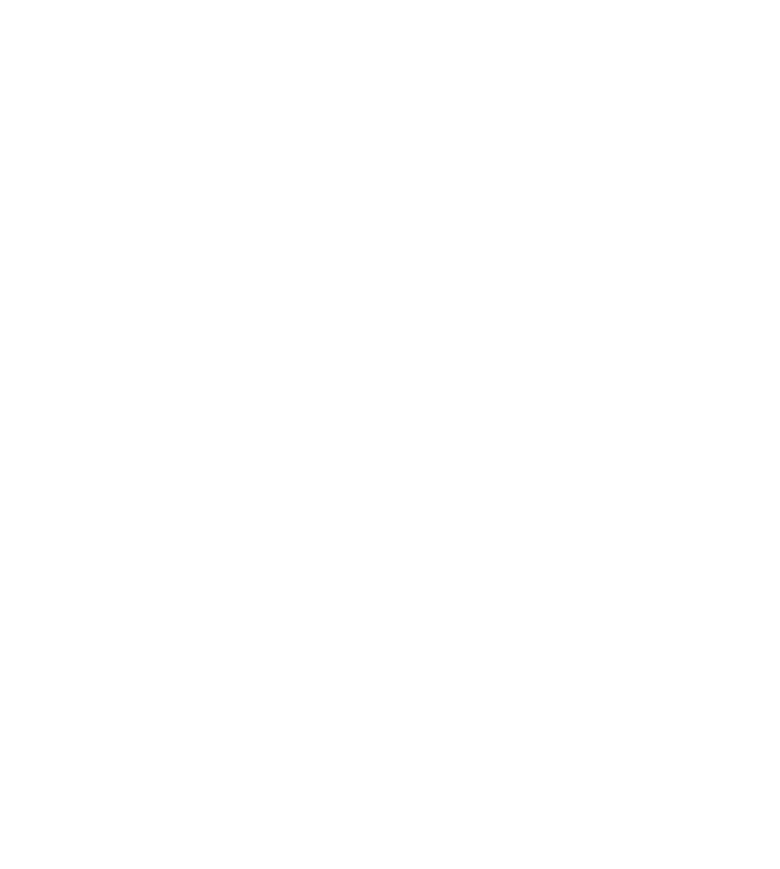
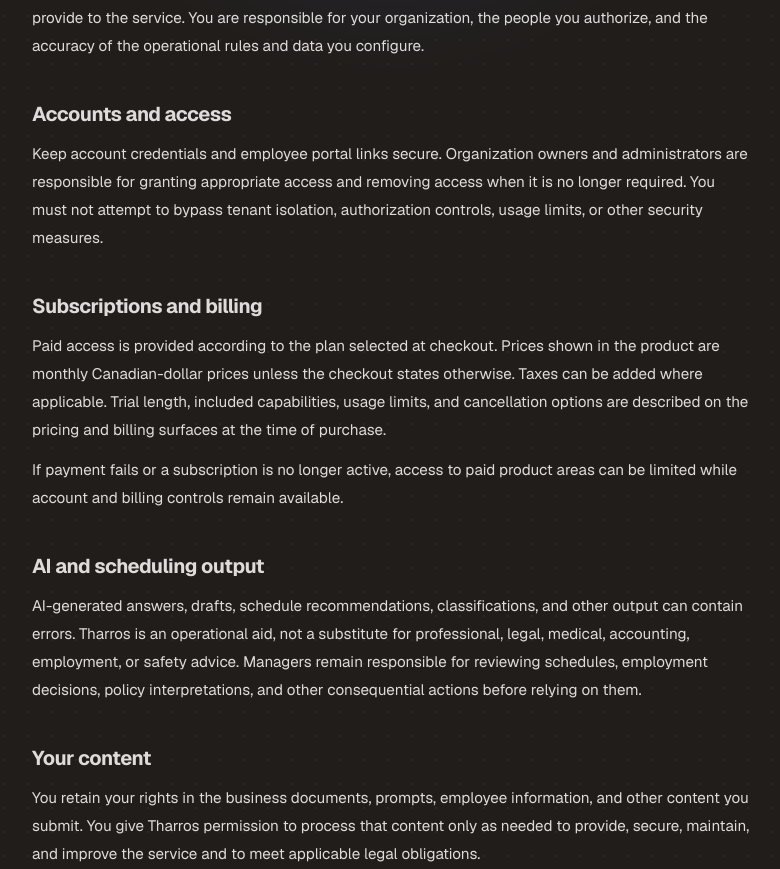
Before and after one commit to TharrosDev/Tharros-Platform, a Next.js app in the folder apps/web/: page /terms in a window 1280 px wide. Before the commit this address had no page. Shown: the part 428-1297 px from the top of the page, without its empty margins (248-1028 px from the left). Before the commit the page ends 800 px from the top, so only its background shows below. Built offline with nearby package versions, Linux system fonts and the light colour scheme.

Commit message:
feat(marketing): add terms of service

```diff
--- /dev/null
+++ b/apps/web/src/app/(marketing)/terms/page.tsx
@@ -0,0 +1,126 @@
+import type { Metadata } from "next";
+
+import { PublicDocument } from "@/components/marketing/public-document";
+
+export const metadata: Metadata = {
+  title: "Terms",
+  description: "Terms for using the Tharros platform.",
+};
+
+export default function TermsPage() {
+  return (
+    <PublicDocument
+      eyebrow="Legal"
+      title="Terms of service"
+      intro="These terms describe the basic conditions for accessing and using Tharros."
+      updated="September 18, 2026"
+    >
+      <section>
+        <h2>Using Tharros</h2>
+        <p>
+          You may use Tharros for lawful business purposes and only with information you have the
+          right to provide to the service. You are responsible for your organization, the people
+          you authorize, and the accuracy of the operational rules and data you configure.
+        </p>
+      </section>
+
+      <section>
+        <h2>Accounts and access</h2>
+        <p>
+          Keep account credentials and employee portal links secure. Organization owners and
+          administrators are responsible for granting appropriate access and removing access when
+          it is no longer required. You must not attempt to bypass tenant isolation, authorization
+          controls, usage limits, or other security measures.
+        </p>
+      </section>
+
+      <section>
+        <h2>Subscriptions and billing</h2>
+        <p>
+          Paid access is provided according to the plan selected at checkout. Prices shown in the
+          product are monthly Canadian-dollar prices unless the checkout states otherwise. Taxes
+          can be added where applicable. Trial length, included capabilities, usage limits, and
+          cancellation options are described on the pricing and billing surfaces at the time of
+          purchase.
+        </p>
+        <p>
+          If payment fails or a subscription is no longer active, access to paid product areas can
+          be limited while account and billing controls remain available.
+        </p>
+      </section>
+
+      <section>
+        <h2>AI and scheduling output</h2>
+        <p>
+          AI-generated answers, drafts, schedule recommendations, classifications, and other output
+          can contain errors. Tharros is an operational aid, not a substitute for professional,
+          legal, medical, accounting, employment, or safety advice. Managers remain responsible for
+          reviewing schedules, employment decisions, policy interpretations, and other
+          consequential actions before relying on them.
+        </p>
+      </section>
+
+      <section>
+        <h2>Your content</h2>
+        <p>
+          You retain your rights in the business documents, prompts, employee information, and
+          other content you submit. You give Tharros permission to process that content only as
+          needed to provide, secure, maintain, and improve the service and to meet applicable legal
+          obligations.
+        </p>
+      </section>
+
+      <section>
+        <h2>Acceptable use</h2>
+        <p>You must not use the service to:</p>
+        <ul>
+          <li>break the law or infringe another person&apos;s rights;</li>
+          <li>upload malicious code or intentionally disrupt the platform;</li>
+          <li>probe or exploit accounts, organizations, systems, or data you are not authorized to access;</li>
+          <li>misrepresent AI output as independently verified when it has not been reviewed; or</li>
+          <li>use the service in a way that creates unreasonable risk to other users or the platform.</li>
+        </ul>
+      </section>
+
+      <section>
+        <h2>Availability and changes</h2>
+        <p>
+          Tharros can change features, limits, providers, or infrastructure as the product evolves.
+          The service may occasionally be unavailable because of maintenance or failures in
+          third-party infrastructure. Material changes to paid capabilities should be reflected in
+          the product and pricing information rather than silently represented as existing
+          functionality.
+        </p>
+      </section>
+
+      <section>
+        <h2>Suspension and termination</h2>
+        <p>
+          Access may be suspended or terminated for non-payment, material violation of these terms,
+          abusive or unlawful use, or security risk. You may cancel a subscription using the
+          available billing controls. Data handling after termination follows the privacy notice
+          and applicable provider retention requirements.
+        </p>
+      </section>
+
+      <section>
+        <h2>Service limitations</h2>
+        <p>
+          The platform is provided on an as-available basis. To the extent permitted by applicable
+          law, Tharros does not guarantee uninterrupted operation, error-free AI output, or that a
+          generated schedule or recommendation will satisfy every legal, contractual, collective
+          agreement, safety, or business requirement. Users must validate requirements that matter
+          to their organization.
+        </p>
+      </section>
+
+      <section>
+        <h2>Questions</h2>
+        <p>
+          Questions about these terms can be sent to
+          <a href="mailto:tharrosdev@gmail.com"> tharrosdev@gmail.com</a>.
+        </p>
+      </section>
+    </PublicDocument>
+  );
+}
```
